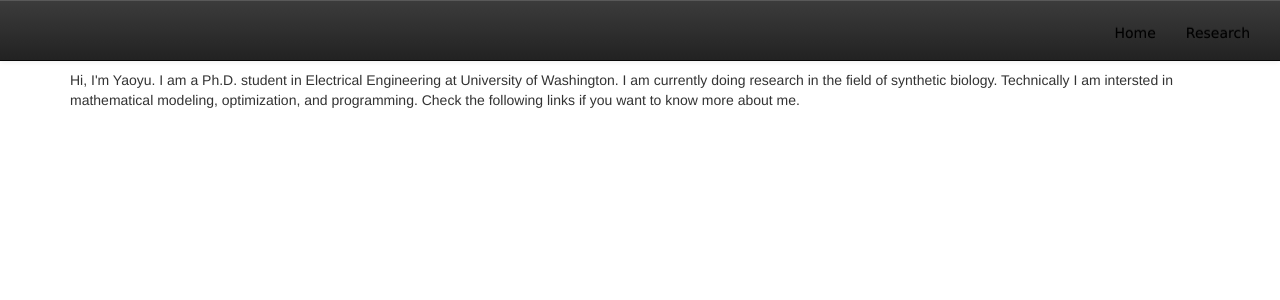
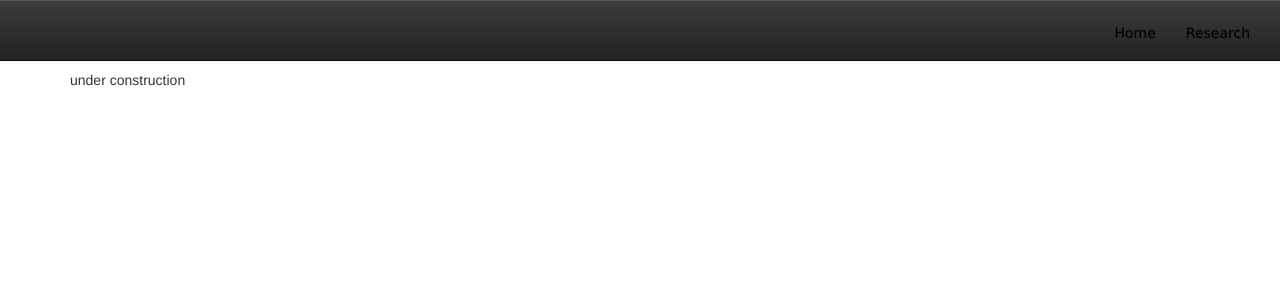
Before and after one commit to yaoyuyang/yaoyuyang.github.io, a Jekyll site: the page built from research.html, in a window 1280 px wide. Shown: the top 300 px of the page. Built offline with Jekyll 4.4.1, drawn with Linux system fonts in a browser that asks for light colours.

Commit message:
Update research.html

```diff
--- a/research.html
+++ b/research.html
@@ -2,8 +2,5 @@
 layout: default
 ---
   <p>
-  Hi, I'm Yaoyu. I am a Ph.D. student in Electrical Engineering at University of Washington.
-  I am currently doing research in the field of synthetic biology.
-  Technically I am intersted in mathematical modeling, optimization, and programming.
-  Check the following links if you want to know more about me.
+  under construction
   </p>
```
